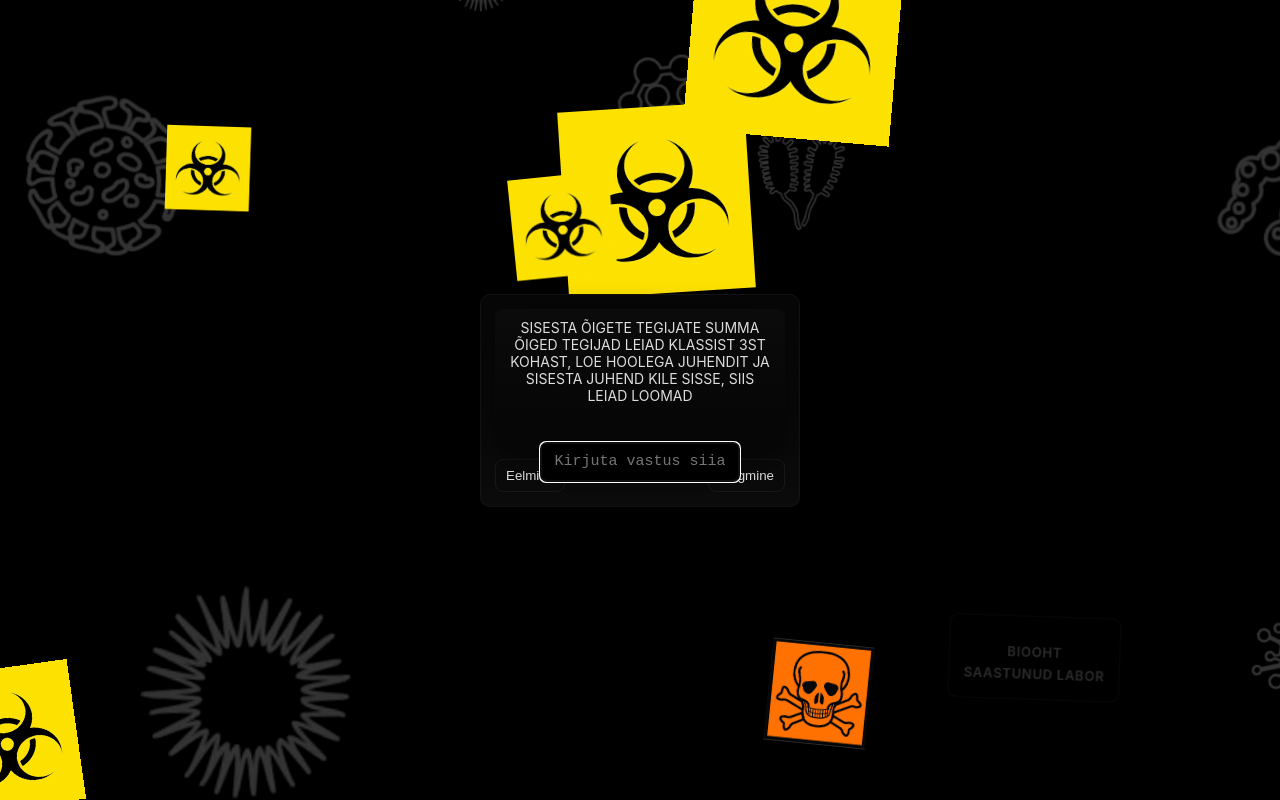
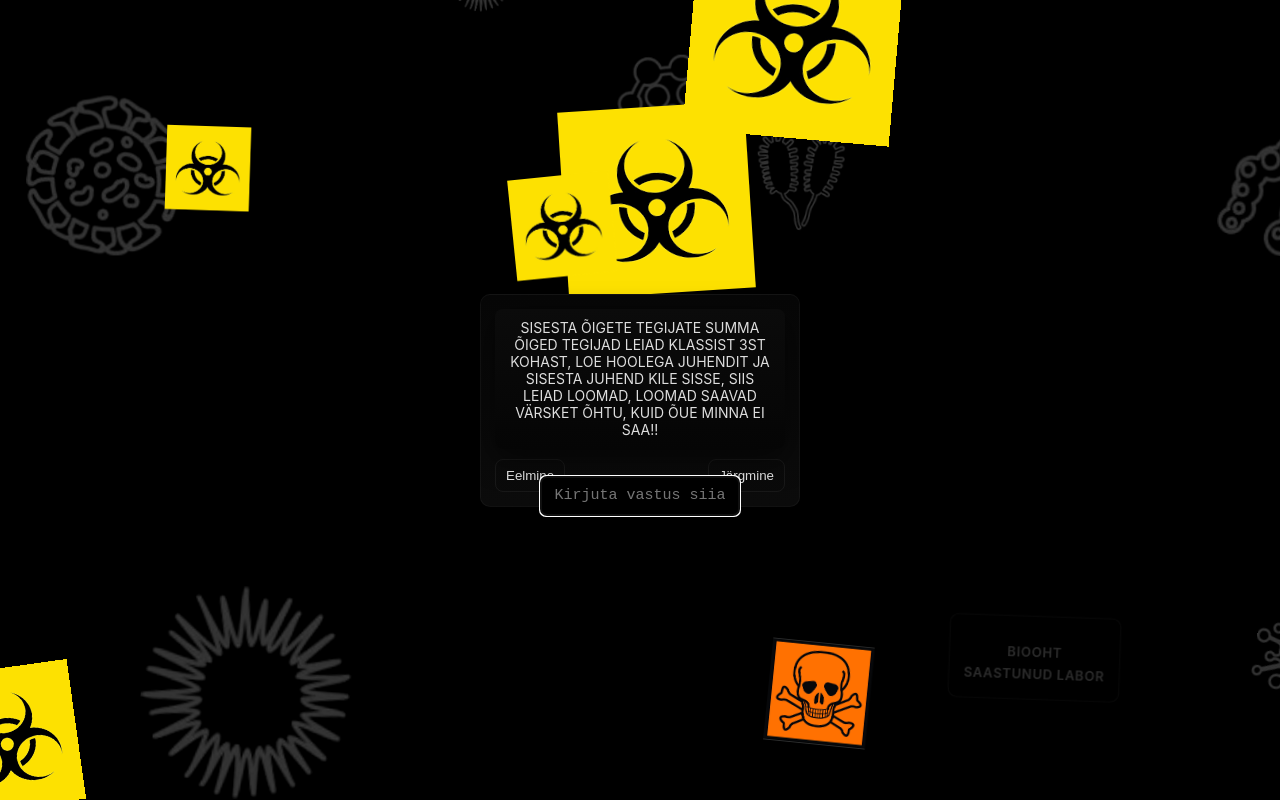
Before and after one commit to arvotalalaev-oss/pogenemistuba, a plain HTML site: page index.html in a window 1280 px wide. Drawn offline with Linux system fonts and the light colour scheme.

Commit message:
Update index.html

```diff
--- a/index.html
+++ b/index.html
@@ -52,7 +52,7 @@
     const pagesData = [
       // 1. lahter: SISESTA ÕIGETE VALITUD LOOMADE SUMMA
       {
-        q: 'SISESTA ÕIGETE TEGIJATE SUMMA ÕIGED TEGIJAD LEIAD KLASSIST 3ST KOHAST, LOE HOOLEGA JUHENDIT JA SISESTA JUHEND KILE SISSE, SIIS LEIAD LOOMAD',
+        q: 'SISESTA ÕIGETE TEGIJATE SUMMA ÕIGED TEGIJAD LEIAD KLASSIST 3ST KOHAST, LOE HOOLEGA JUHENDIT JA SISESTA JUHEND KILE SISSE, SIIS LEIAD LOOMAD, LOOMAD SAAVAD VÄRSKET ÕHTU, KUID ÕUE MINNA EI SAA!!',
         answer: '22955'
       },
 
```
